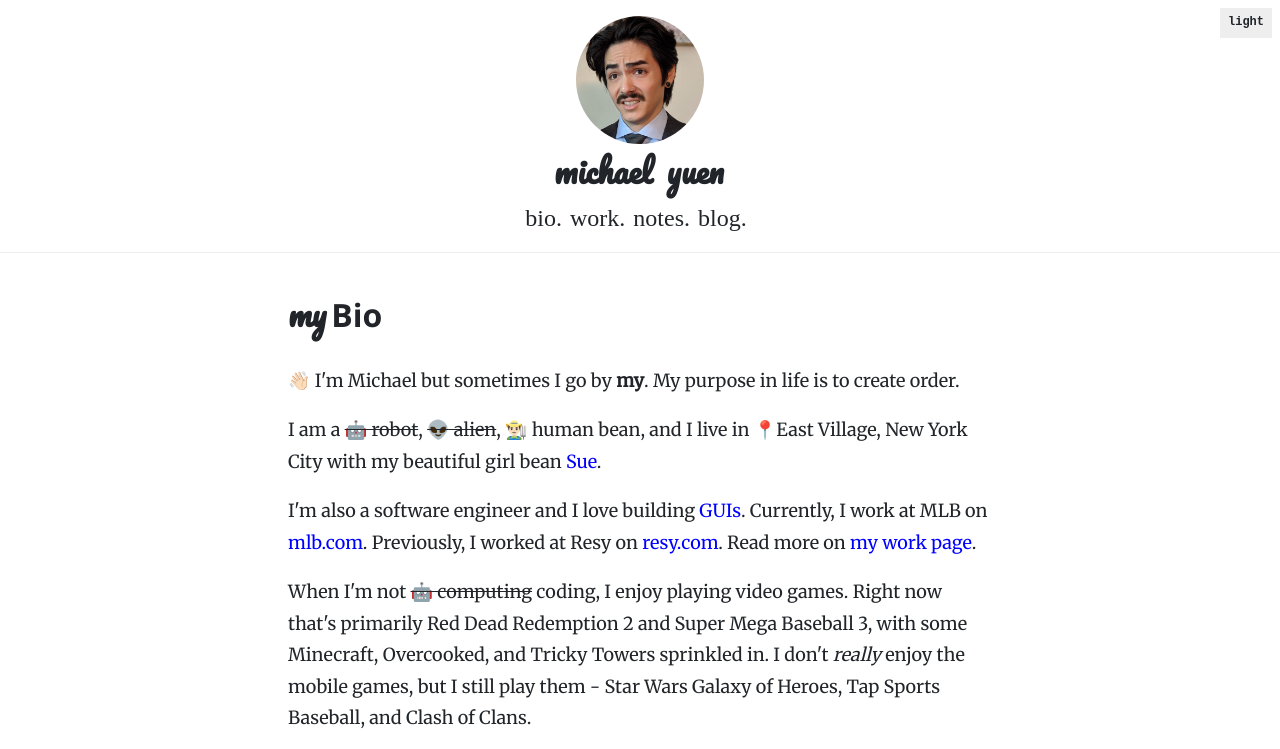
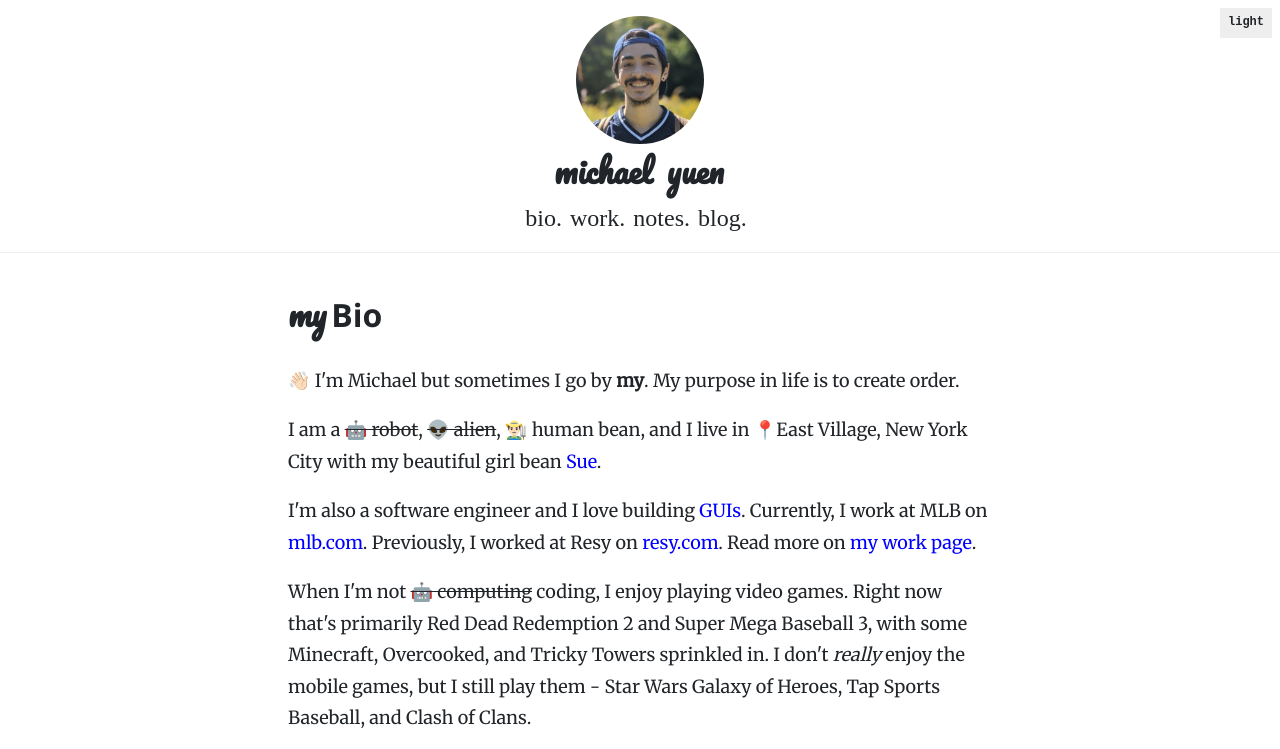
Before and after one commit to michaelyuen/personal-website, a React app in the folder v5/: page / in a window 1280 px wide. Shown: the top 749 px of the page. Built offline with nearby package versions, Linux system fonts and the light colour scheme; a web font is replaced by a local one.

Commit message:
Update image (#21)

```diff
--- a/v5/components/Avatar/index.tsx
+++ b/v5/components/Avatar/index.tsx
@@ -8,11 +8,7 @@ const AvatarContainer = styled.img`
 
 export default function Avatar() {
   return (
-    <AvatarContainer
-      className="Avatar"
-      src="/images/portrait.png"
-      alt="Michael Yuen"
-    >
+    <AvatarContainer className="Avatar" src="/images/me.jpg" alt="Michael Yuen">
       {/* <img src="/images/avatar.svg" alt="Michael Yuen" /> */}
       {/* <svg
         width="264px"
--- a/v5/package.json
+++ b/v5/package.json
@@ -12,9 +12,10 @@
     "framer-motion": "^1.10.3",
     "gray-matter": "^4.0.2",
     "lodash.throttle": "^4.1.1",
-    "next": "latest",
+    "next": "^9.5.3",
     "react": "^16.8.0",
     "react-dom": "^16.8.0",
+    "react-is": "^16.13.1",
     "remark": "^12.0.0",
     "remark-html": "^11.0.1",
     "styled-components": "^5.0.0",
```
Also changed, not shown: v5/public/images/me.jpg (added), v5/public/images/portrait.png (deleted), v5/public/images/profile.jpg (deleted), 1 other file.
